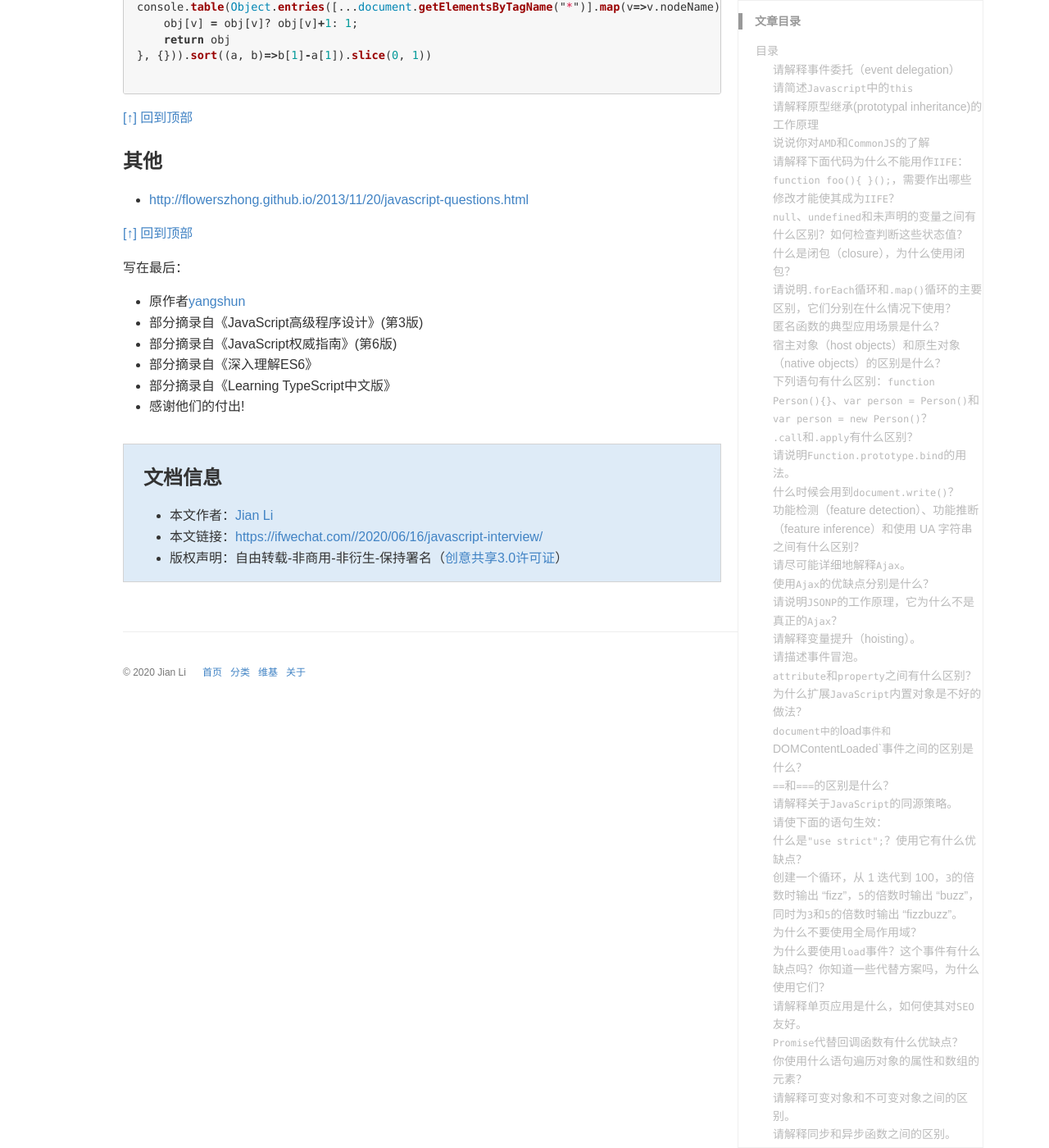
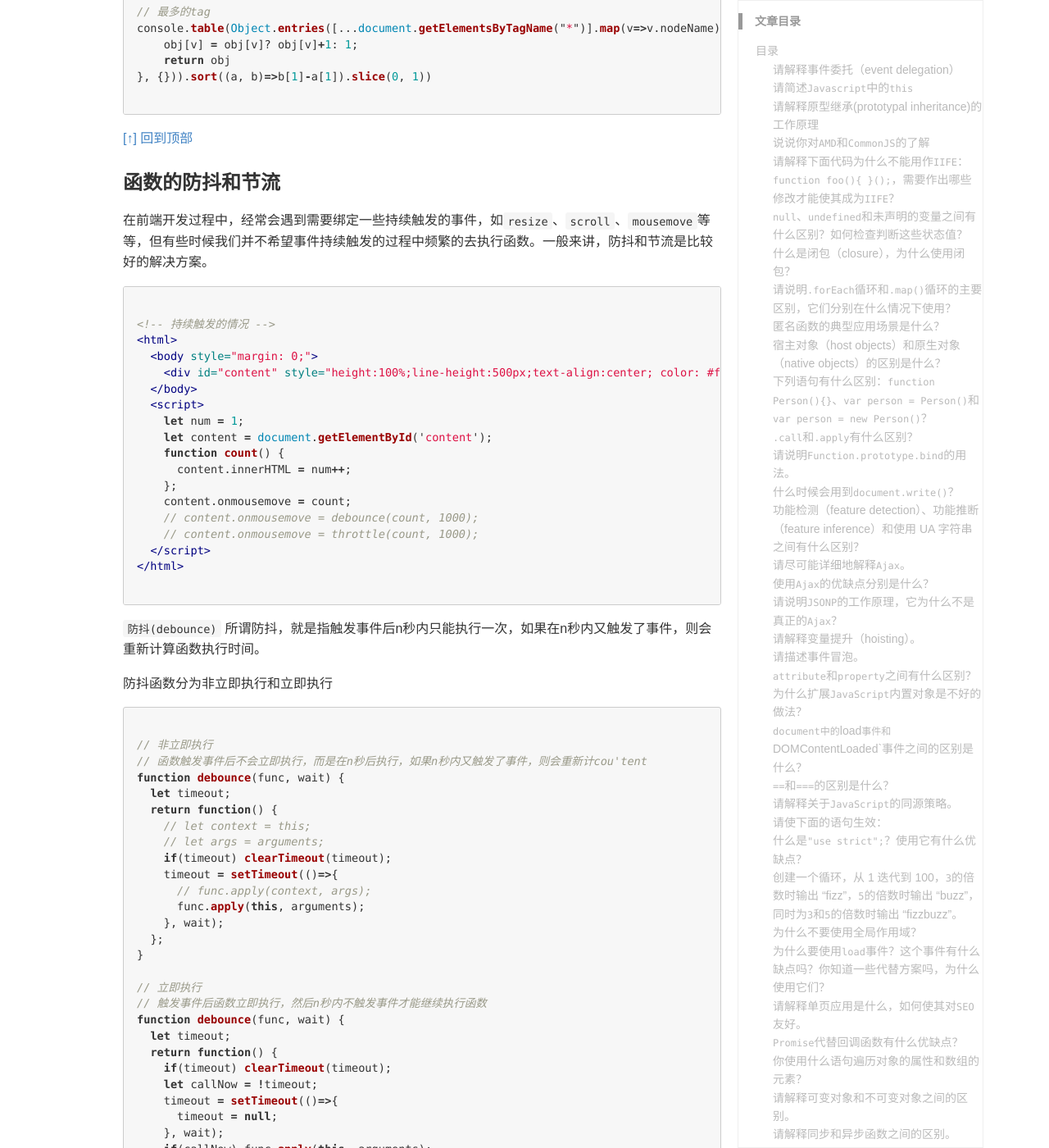
Before and after one commit to TcTOrz/TcTOrz.github.io, a Jekyll site: the page built from _posts/2020-06-16-javascript-interview.md, in a window 1280 px wide and 1400 px high, scrolled down 32893 px. Shown: the whole window at 82% size. Built offline with Jekyll 4.4.1, drawn with Linux system fonts in a browser that asks for light colours; some web fonts are replaced; comment, search, counter and statistics services are not loaded; some of the changed text lies outside the part shown.

Commit message:
js-函数防抖与节流

````diff
--- a/_posts/2020-06-16-javascript-interview.md
+++ b/_posts/2020-06-16-javascript-interview.md
@@ -54,6 +54,7 @@ topmost: false
 - [如何在文件之间共用代码？](#如何在文件之间共用代码)
 - [什么情况下会用到静态类成员？](#什么情况下会用到静态类成员)
 - [打印网页标签个数以及标签最多的一组数据](#打印网页标签个数以及标签最多的一组数据)
+- [函数的防抖和节流](#函数的防抖和节流)
 - [其他](#其他)
 <!-- * TOC
 {:toc} -->
@@ -1198,7 +1199,159 @@ console.table(Object.entries([...document.getElementsByTagName("*")].map(v=>v.no
 
 [[↑] 回到顶部](#目录)
 
+### 函数的防抖和节流
+在前端开发过程中，经常会遇到需要绑定一些持续触发的事件，如`resize`、`scroll`、`mousemove`等等，但有些时候我们并不希望事件持续触发的过程中频繁的去执行函数。一般来讲，防抖和节流是比较好的解决方案。
 
+```html
+
+<!-- 持续触发的情况 -->
+<html>
+  <body style="margin: 0;">
+    <div id="content" style="height:100%;line-height:500px;text-align:center; color: #fff;background-color:#ccc;font-size:80px;"></div>
+  </body>
+  <script>
+    let num = 1;
+    let content = document.getElementById('content');
+    function count() {
+      content.innerHTML = num++;
+    };
+    content.onmousemove = count;
+    // content.onmousemove = debounce(count, 1000);
+    // content.onmousemove = throttle(count, 1000);
+  </script>
+</html>
+
+```
+
+`防抖(debounce)`
+所谓防抖，就是指触发事件后n秒内只能执行一次，如果在n秒内又触发了事件，则会重新计算函数执行时间。
+
+防抖函数分为非立即执行和立即执行
+
+```js
+
+// 非立即执行
+// 函数触发事件后不会立即执行，而是在n秒后执行，如果n秒内又触发了事件，则会重新计cou'tent
+function debounce(func, wait) {
+  let timeout;
+  return function() {
+    // let context = this;
+    // let args = arguments;
+    if(timeout) clearTimeout(timeout);
+    timeout = setTimeout(()=>{
+      // func.apply(context, args);
+      func.apply(this, arguments);
+    }, wait);
+  };
+}
+
+// 立即执行
+// 触发事件后函数立即执行，然后n秒内不触发事件才能继续执行函数
+function debounce(func, wait) {
+  let timeout;
+  return function() {
+    if(timeout) clearTimeout(timeout);
+    let callNow = !timeout;
+    timeout = setTimeout(()=>{
+      timeout = null;
+    }, wait);
+    if(callNow) func.apply(this, arguments);
+  };
+}
+
+/**
+ * @desc 函数防抖
+ * @param func 函数
+ * @param wait 延迟执行毫秒数
+ * @param immediate true 表示立即执行，false 表示非立即执行
+ */
+function debounce(func, wait, immediate) {
+  let timeout;
+  return function() {
+    if(timeout) clearTimeout(timeout);
+    if(immediate) {
+      let callNow = !timeout;
+      timeout = setTimeout(()=>{
+        timeout = null;
+      }, wait);
+      if(callNow) func.applt(this, arguments);
+    }else {
+      timeout = setTimeout(()=> {
+        func.apply(this, arguments);
+      }, wait);
+    }
+  };
+}
+
+```
+
+`节流(throttle)`
+所谓节流，就是指连续触发事件但是在n秒中只执行一次函数。节流会稀释函数执行频率。
+
+对于节流，一般有两种方式可以实现，分别是时间戳版和定时器版。
+
+```js
+
+// 时间戳版
+function throttle(func, wait) {
+  let previous = 0;
+  return function() {
+    let now = Date.now();
+    if( now - previous > wait ) {
+      func.apply(this, arguments);
+      previous = now;
+    }
+  };
+}
+
+// 定时器版
+function throttle(func, wait) {
+  let timeout;
+  return function() {
+    if(!timeout) {
+      timeout = setTimeout(()=>{
+        timeout = null;
+        func.apply(this, arguments);
+      }, wait);
+    }
+  };
+}
+
+// 时间戳版和定时器版节流函数的区别是，时间戳版的函数触发是在时间段开始的时候，而定时器版函数触发是在时间段内结束的时候。
+
+/**
+ * @desc 函数节流
+ * @param func 函数
+ * @param wait 延迟执行毫秒数
+ * @param type 1 表时间戳版，2 表定时器版
+ */
+ function throttle(func, wait, type) {
+   if(type===1) {
+     let previous = 0;
+   }else if(type===2) {
+     let timeout;
+   }
+   return function() {
+     if(type===1) {
+       let now = Date.now();
+       if(now-previous>wait) {
+         func.applt(this, arguments);
+         previous = now;
+       }
+     }else if(type===2) {
+       if(!timeout) {
+         timeout = setTimeout(()=>{
+            timeout = null;
+            func.apply(this, arguments);
+         }, wait);
+       }
+     }
+   }
+ }
+
+```
+
+[[↑] 回到顶部](#目录)
 
 ### 其他
 - <http://flowerszhong.github.io/2013/11/20/javascript-questions.html>
````
